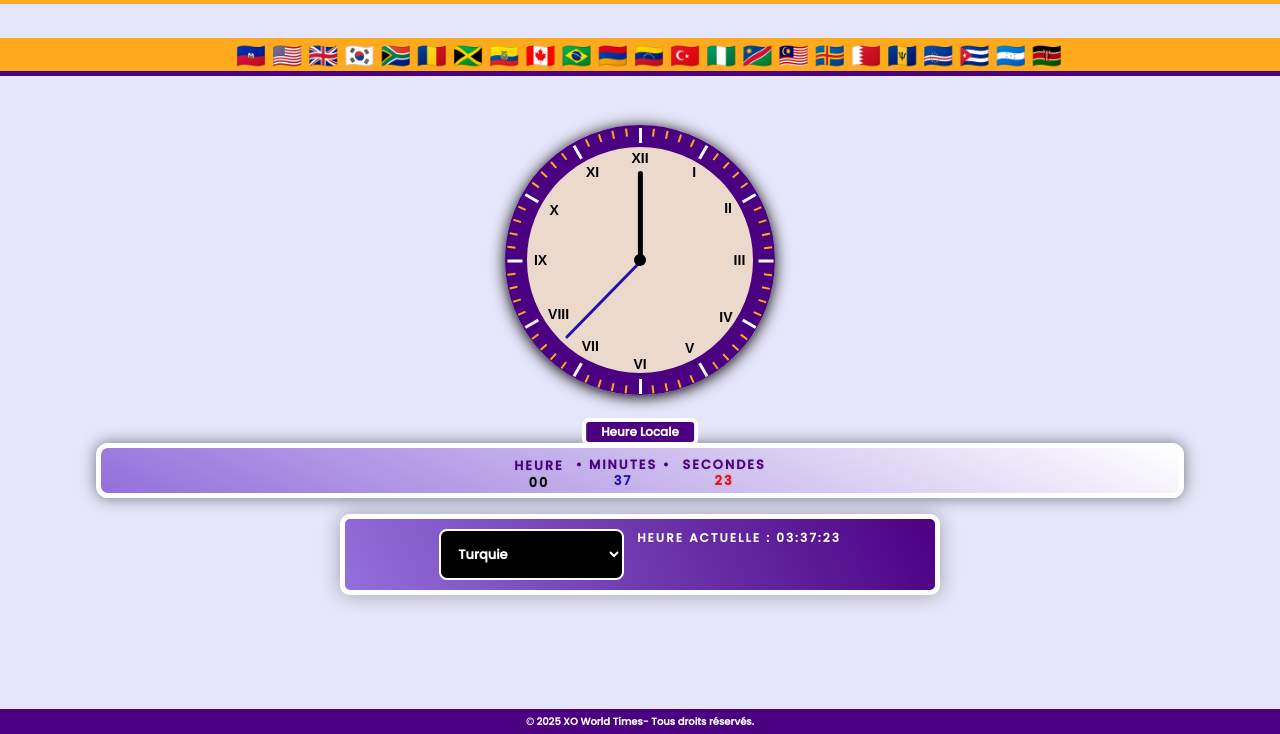
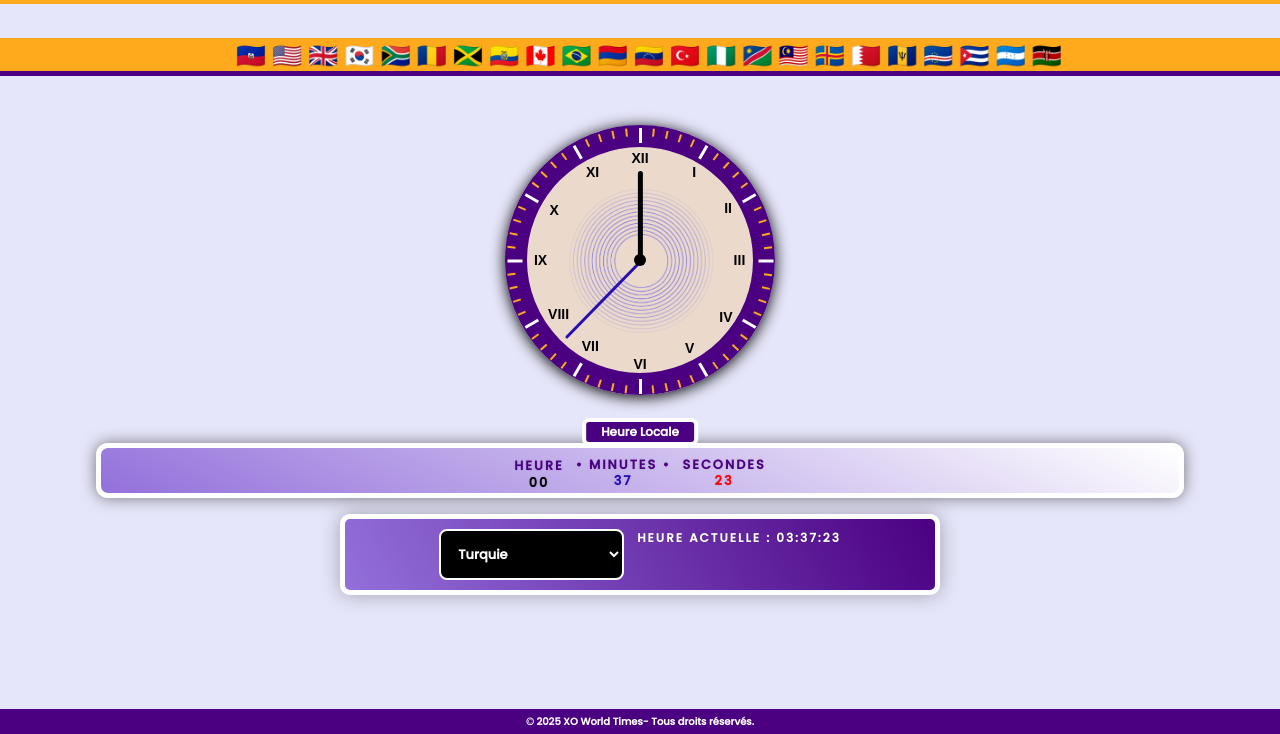
Before and after one commit to xotechacademy/xoworldtimes, a plain HTML site: page xoworldtimes/index.html in a window 1280 px wide. Shown: the part 66-800 px from the top of the page. Drawn offline with Linux system fonts and the light colour scheme; files whose address does not match are found by name; a web font is replaced by a local one.

Commit message:
Update horloge.css

```diff
--- a/xoworldtimes/css/horloge.css
+++ b/xoworldtimes/css/horloge.css
@@ -170,7 +170,7 @@
             max-height: 270px;
             border: 22px solid #4b0082;
             border-radius: 50%;
-            background-image: url('media/tiwon.png');
+            background-image: url('../media/tiwon.png');
             box-shadow: 0 2px 15px rgba(0, 0, 0, 1);
             margin-bottom: 6vh;
             background-color: #ffaa1c35;
```
